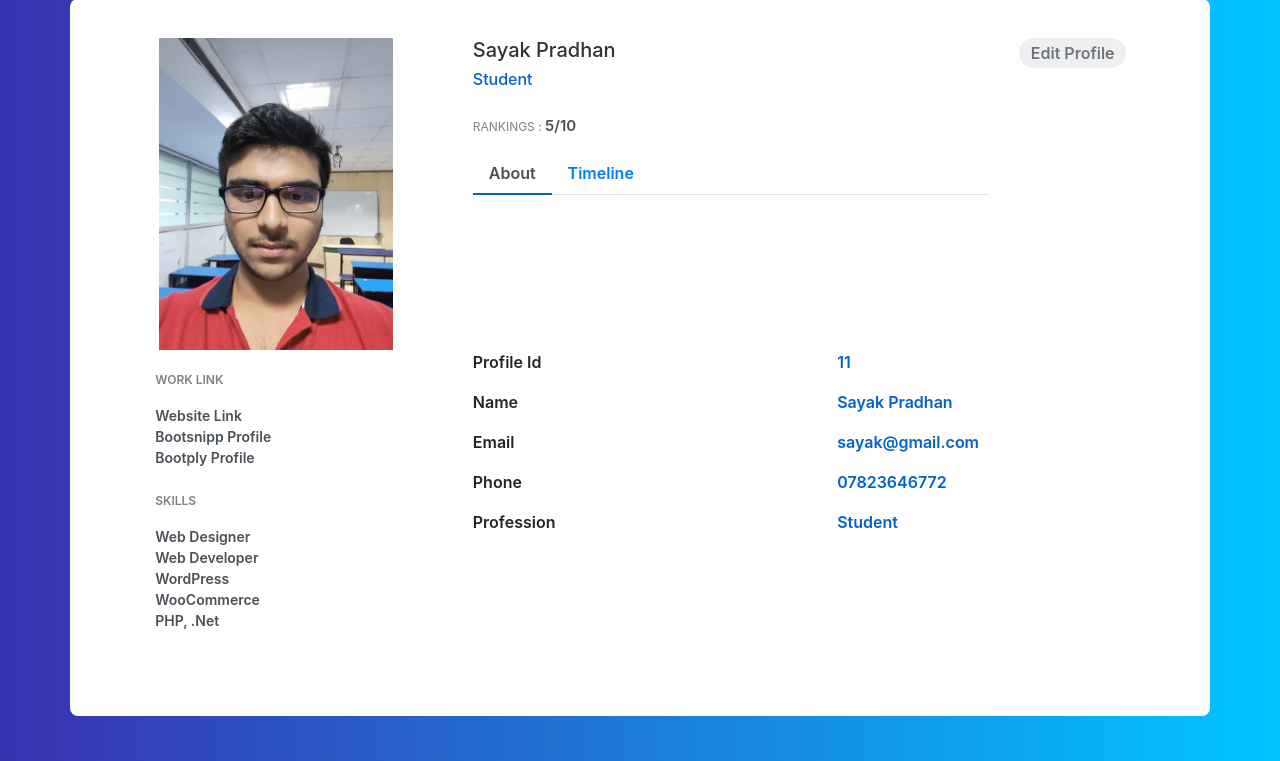
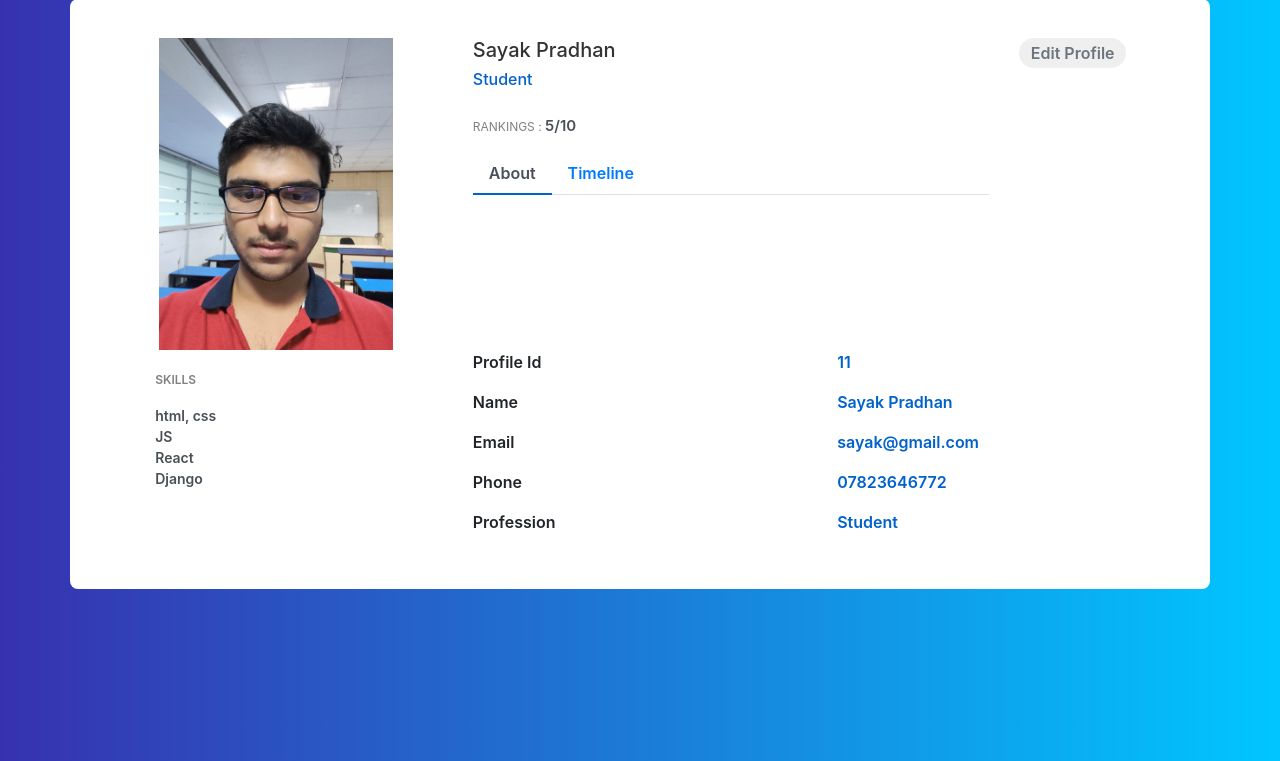
Before and after one commit to sayak-2002/Attendance_system, a Django app: template core/templates/core/details.html in a window 1280 px wide. Shown: the part 39-800 px from the top of the page. Run offline with Django 3.2, Linux system fonts and the light colour scheme; the template is opened without the code that fills it: values that come from a table or form of the project are taken from there, others are empty; data comes from the database, SQL or seed files in the repository; both versions use the stored data as it was after the commit; some libraries are stand-ins or nearby versions.

Commit message:
final commit

```diff
--- a/core/templates/core/details.html
+++ b/core/templates/core/details.html
@@ -78,16 +78,11 @@
         <div class="row">
             <div class="col-md-4">
                 <div class="profile-work">
-                    <p>WORK LINK</p>
-                    <a href="">Website Link</a><br />
-                    <a href="">Bootsnipp Profile</a><br />
-                    <a href="">Bootply Profile</a>
                     <p>SKILLS</p>
-                    <a href="">Web Designer</a><br />
-                    <a href="">Web Developer</a><br />
-                    <a href="">WordPress</a><br />
-                    <a href="">WooCommerce</a><br />
-                    <a href="">PHP, .Net</a><br />
+                    <a href="">html, css</a><br />
+                    <a href="">JS</a><br />
+                    <a href="">React</a><br />
+                    <a href="">Django</a><br />
                 </div>
             </div>
             <div class="col-md-8">
--- a/static/css/body.css
+++ b/static/css/body.css
@@ -1,3 +1,3 @@
 body{
-    background: -webkit-linear-gradient(left, #3931af, #00c6ff);
+    background: -webkit-linear-gradient(left, #3731af, #00c6ff);
 }
```
Also changed, not shown: db.sqlite3.
